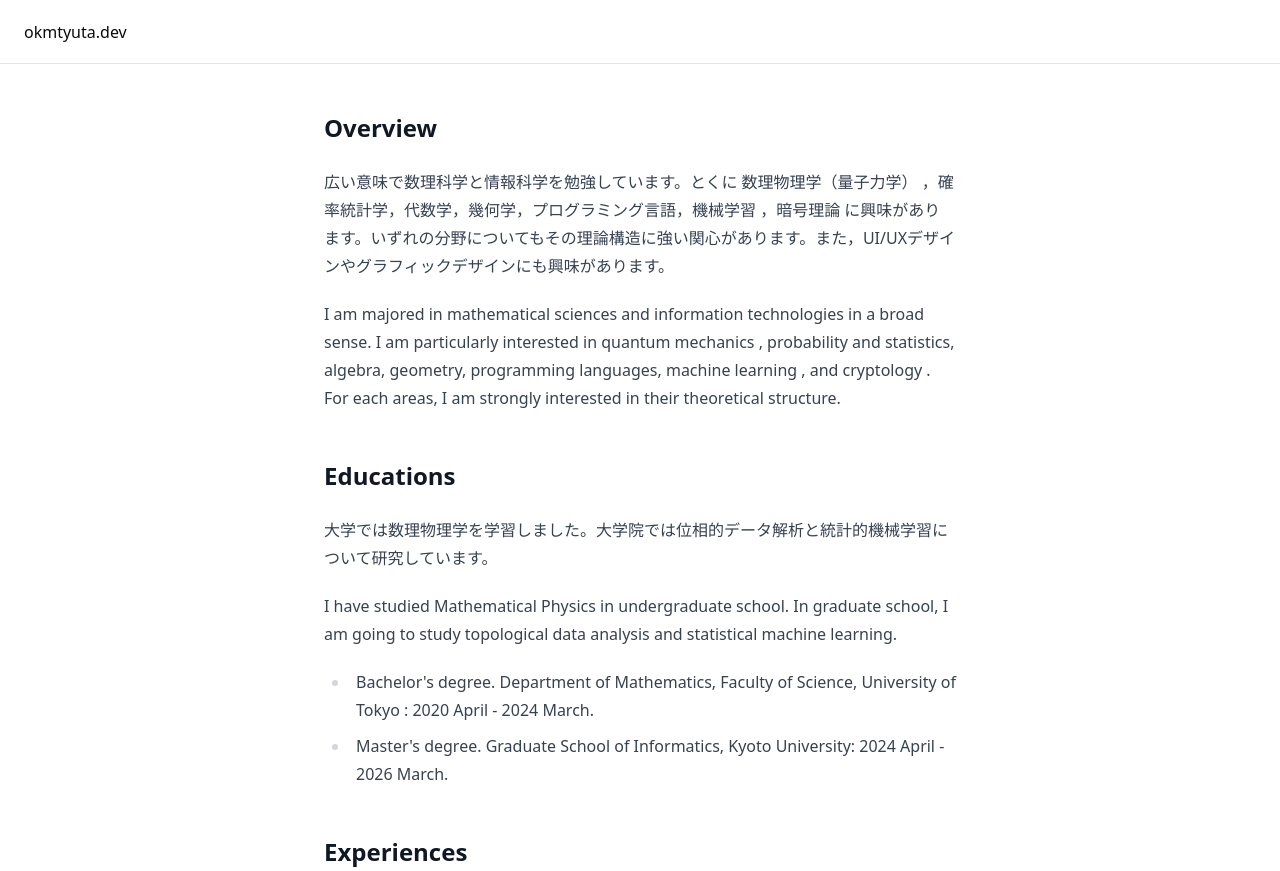
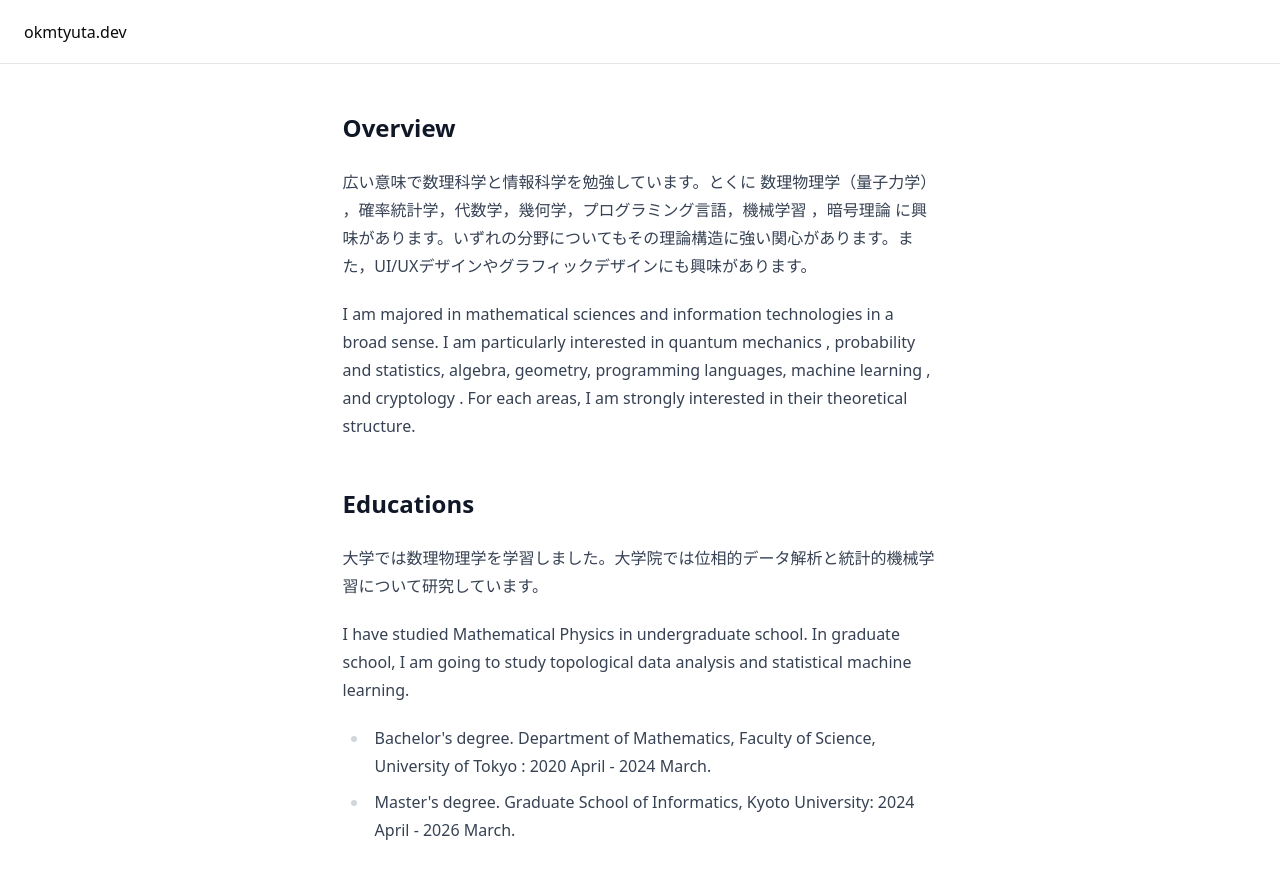
Before and after one commit to okmtyuta/okmtyuta-dev, an Astro site: page /about in a window 1280 px wide. Shown: the top 871 px of the page. Built offline with nearby package versions, Linux system fonts and the light colour scheme; Astro itself is replaced by a stand-in of ours.

Commit message:
fix width

```diff
--- a/src/components/site/post-frame.astro
+++ b/src/components/site/post-frame.astro
@@ -1,5 +1,5 @@
 <div class="w-full">
-  <div class="max-w-2xl my-0 mx-auto py-0 px-5">
+  <div class="max-w-106 md:max-w-192 lg:max-w-256 xl:max-w-256 2xl:max-w-256 my-0 mx-auto py-0 px-5">
     <slot />
   </div>
 </div>
--- a/src/components/site/prose.astro
+++ b/src/components/site/prose.astro
@@ -1,4 +1,4 @@
 <div
-  class="prose max-w-none w-full prose-code:whitespace-pre-wrap">
+  class="prose w-full my-0 mx-auto">
   <slot />
 </div>
```
